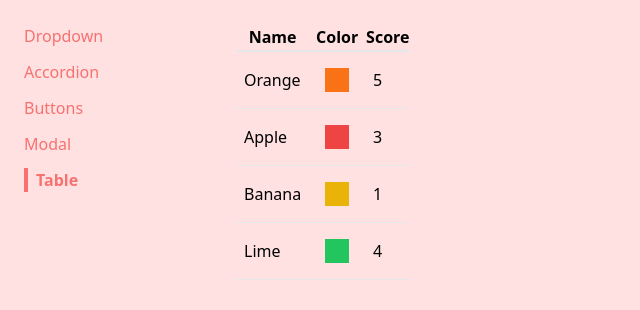
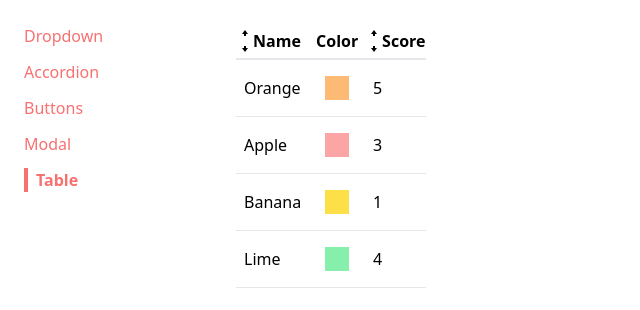
Before and after one commit to naman-parihar2000/react-components-project-2, a React (Create React App) app: page /table in a window 1280 px wide. Shown: the top 310 px of the page, without its empty margins (0-640 px from the left). Built offline with nearby package versions, Linux system fonts and the light colour scheme.

Commit message:
added sorting to the table

```diff
--- a/src/components/Table.js
+++ b/src/components/Table.js
@@ -1,5 +1,11 @@
+import { Fragment } from "react";
+
+
 function Table({ data, config, keyFn }) {
   const renderedHeaders = config.map((column) => {
+    if (column.header) {
+      return <Fragment key={column.label}>{column.header()}</Fragment>;
+    }
     return <th key={column.label}>{column.label}</th>;
   });
 
--- a/src/index.css
+++ b/src/index.css
@@ -6,6 +6,6 @@
   margin-right: 5px;
 }
 
-body{
+/* body{
   background-color: rgb(255, 225, 225);
-}
+} */
--- /dev/null
+++ b/src/pages/SortableTable.js
@@ -0,0 +1,102 @@
+import { useState } from 'react';
+import { GoArrowSmallDown, GoArrowSmallUp } from 'react-icons/go';
+import Table from '../components/Table';
+
+function SortableTable(props) {
+    const [sortOrder, setSortOrder] = useState(null);
+    const [sortBy, setSortBy] = useState(null);
+    const { config, data } = props;
+
+    const handleClick = (label) => {
+        if (sortBy && label !== sortBy) {
+            setSortOrder('asc');
+            setSortBy(label);
+            return;
+        }
+
+        if (sortOrder === null) {
+            setSortOrder('asc');
+            setSortBy(label);
+        } else if (sortOrder === 'asc') {
+            setSortOrder('desc');
+            setSortBy(label);
+        } else if (sortOrder === 'desc') {
+            setSortOrder(null);
+            setSortBy(null);
+        }
+    };
+
+    const updatedConfig = config.map((column) => {
+        if (!column.sortValue) {
+            return column;
+        }
+
+        return {
+            ...column,
+            header: () => (
+                <th
+                    className="cursor-pointer hover:bg-gray-100"
+                    onClick={() => handleClick(column.label)}
+                >
+                    <div className="flex items-center">
+                        {getIcons(column.label, sortBy, sortOrder)}
+                        {column.label}
+                    </div>
+                </th>
+            ),
+        };
+    });
+
+    let sortedData = data;
+    if (sortOrder && sortBy) {
+        const { sortValue } = config.find((column) => column.label === sortBy);
+        sortedData = [...data].sort((a, b) => {
+            const valueA = sortValue(a);
+            const valueB = sortValue(b);
+
+            const reverseOrder = sortOrder === 'asc' ? 1 : -1;
+
+            if (typeof valueA === 'string') {
+                return valueA.localeCompare(valueB) * reverseOrder;
+            } else {
+                return (valueA - valueB) * reverseOrder;
+            }
+        });
+    }
+
+    return <Table {...props} data={sortedData} config={updatedConfig} />;
+}
+
+function getIcons(label, sortBy, sortOrder) {
+    if (label !== sortBy) {
+        return (
+            <div>
+                <GoArrowSmallUp />
+                <GoArrowSmallDown />
+            </div>
+        );
+    }
+
+    if (sortOrder === null) {
+        return (
+            <div>
+                <GoArrowSmallUp />
+                <GoArrowSmallDown />
+            </div>
+        );
+    } else if (sortOrder === 'asc') {
+        return (
+            <div>
+                <GoArrowSmallUp />
+            </div>
+        );
+    } else if (sortOrder === 'desc') {
+        return (
+            <div>
+                <GoArrowSmallDown />
+            </div>
+        );
+    }
+}
+
+export default SortableTable;
--- a/src/pages/TablePage.js
+++ b/src/pages/TablePage.js
@@ -1,17 +1,19 @@
-import Table from '../components/Table';
+// import Table from '../components/Table';
+import SortableTable from './SortableTable';
 
 function TablePage() {
     const data = [
-        { name: 'Orange', color: 'bg-orange-500', score: 5 },
-        { name: 'Apple', color: 'bg-red-500', score: 3 },
-        { name: 'Banana', color: 'bg-yellow-500', score: 1 },
-        { name: 'Lime', color: 'bg-green-500', score: 4 },
+        { name: 'Orange', color: 'bg-orange-300', score: 5 },
+        { name: 'Apple', color: 'bg-red-300', score: 3 },
+        { name: 'Banana', color: 'bg-yellow-300', score: 1 },
+        { name: 'Lime', color: 'bg-green-300', score: 4 },
     ];
 
     const config = [
         {
             label: 'Name',
             render: (fruit) => fruit.name,
+            sortValue: (fruit) => fruit.name,
         },
         {
             label: 'Color',
@@ -20,6 +22,7 @@
         {
             label: 'Score',
             render: (fruit) => fruit.score,
+            sortValue: (fruit) => fruit.score,
         },
     ];
 
@@ -29,7 +32,7 @@
 
     return (
         <div>
-            <Table data={data} config={config} keyFn={keyFn} />
+            <SortableTable data={data} config={config} keyFn={keyFn} />
         </div>
     );
 }
```
Lines whose indentation alone changed are shown as unchanged.
